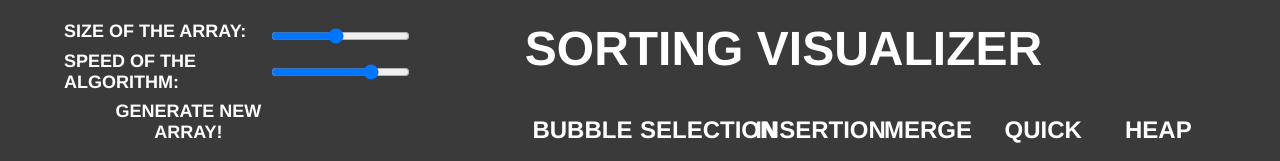
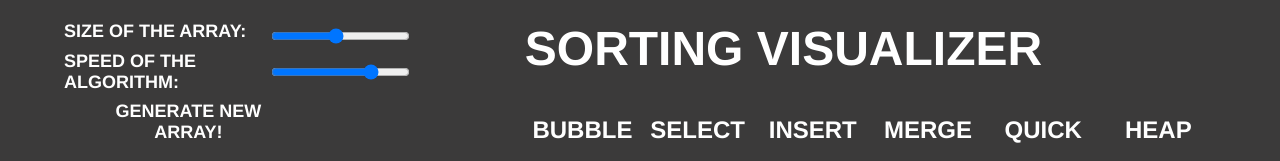
Before and after one commit to AshBakchod/Sorting-Visualiser, a plain HTML site: page index.html in a window 1280 px wide. Shown: the top 161 px of the page. Drawn offline with Linux system fonts and the light colour scheme.

Commit message:
Update index.html

```diff
--- a/index.html
+++ b/index.html
@@ -31,8 +31,8 @@
 
                 <div class="algos">
                     <button >Bubble</button>
-                    <button >Selection</button>
-                    <button >Insertion</button>
+                    <button >Select</button>
+                    <button >Insert</button>
                     <button >Merge</button>
                     <button >Quick</button>
                     <button style="margin-right: 0px;">Heap</button>
```
